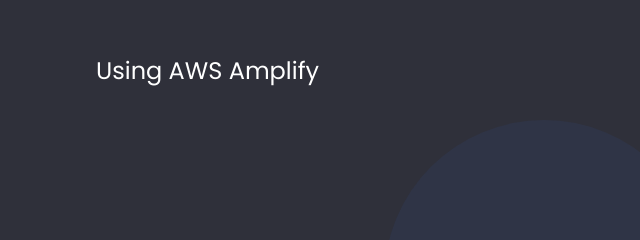
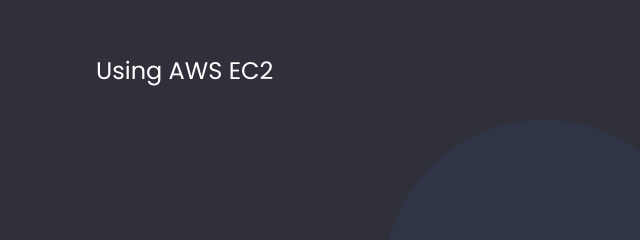
Before and after one commit to Manavparmar06/CCL_MiniProject, a plain HTML site: page index.html in a window 1280 px wide. Shown: the top 240 px of the page, 0-640 px from the left. Drawn offline with Linux system fonts and the light colour scheme.

Commit message:
Update index.html

```diff
--- a/index.html
+++ b/index.html
@@ -12,7 +12,7 @@
 <body class="container full-height-grow">
   <header class="main-header">
     <a href="/" class="brand-logo">
-      <div class="brand-logo-name">Using AWS Amplify</div>
+      <div class="brand-logo-name">Using AWS EC2</div>
     </a>
   </header>
   <section class="home-main-section">
```
